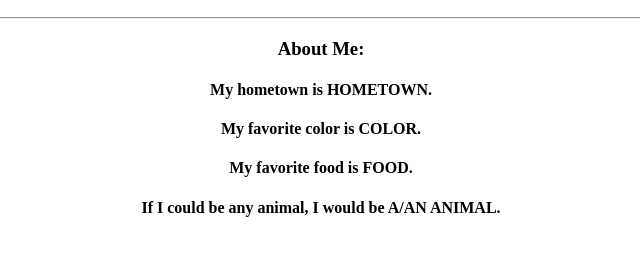
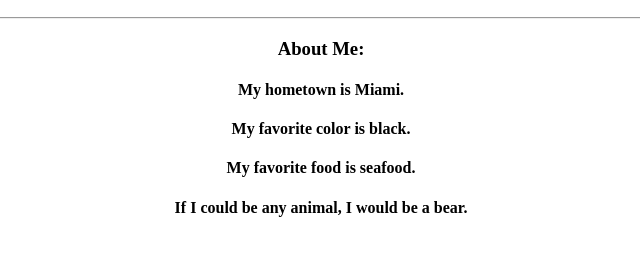
Before and after one commit to danielaaguado/my-first-repo, a plain HTML site: page index.html in a window 1280 px wide. Shown: the part 110-366 px from the top of the page, without its empty margins (319-959 px from the left). Drawn offline with Linux system fonts and the light colour scheme.

Commit message:
added text to the blanks

```diff
--- a/index.html
+++ b/index.html
@@ -11,10 +11,10 @@
 				<h2>Software Developer</h2>
 				<hr>
 				<h3>About Me:</h3>
-					<h4>My hometown is HOMETOWN.</h4>
-					<h4>My favorite color is COLOR.</h4>
-					<h4>My favorite food is FOOD.</h4>
-					<h4>If I could be any animal, I would be A/AN ANIMAL.</h4>
+					<h4>My hometown is Miami.</h4>
+					<h4>My favorite color is black.</h4>
+					<h4>My favorite food is seafood.</h4>
+					<h4>If I could be any animal, I would be a bear.</h4>
 			</div>
 		  </body>
 		</html>
```
